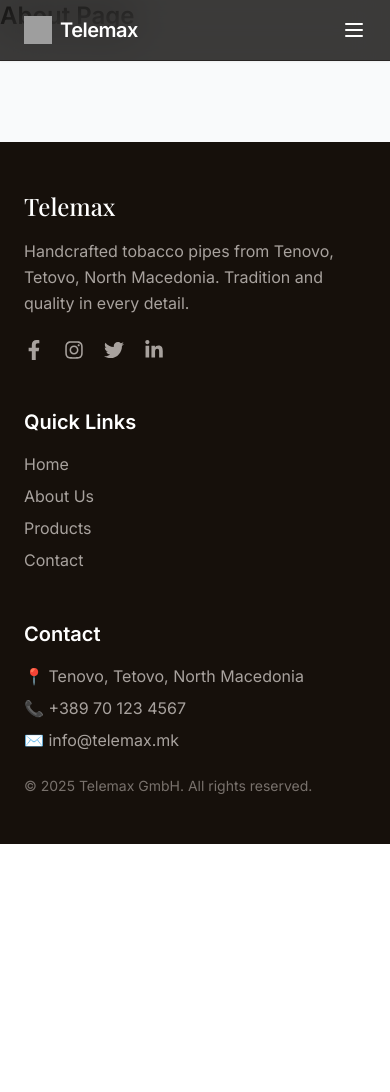
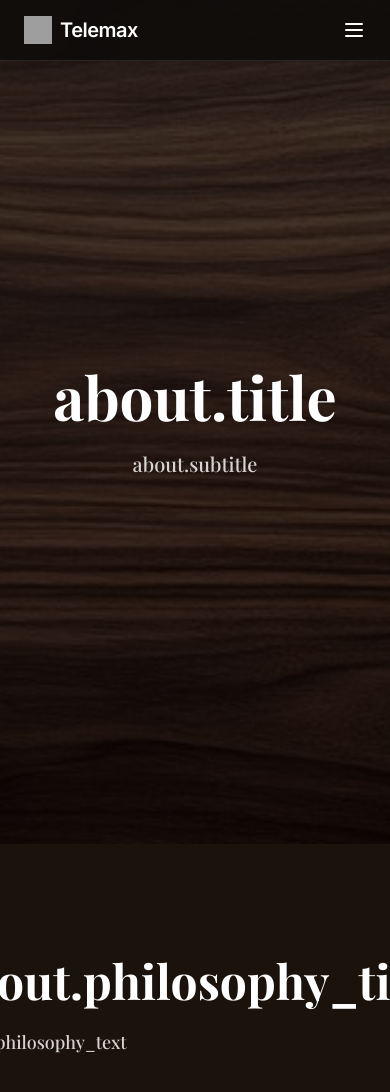
Before and after one commit to andet-art/telemax-web, a React (Vite) app: page /about in a window 390 px wide. Shown: the top 1092 px of the page. Before the commit the page ends 844 px from the top, so only its background shows below. Built offline with nearby package versions, Linux system fonts and the light colour scheme; grey boxes are pictures that could not be loaded.

Commit message:
made a rough about page

```diff
--- a/package.json
+++ b/package.json
@@ -17,7 +17,7 @@
     "axios": "^1.10.0",
     "class-variance-authority": "^0.7.1",
     "clsx": "^2.1.1",
-    "framer-motion": "^12.22.0",
+    "framer-motion": "^12.23.0",
     "gsap": "^3.13.0",
     "jwt-decode": "^4.0.0",
     "lucide-react": "^0.525.0",
@@ -26,6 +26,7 @@
     "react-dom": "^19.1.0",
     "react-hook-form": "^7.59.0",
     "react-icons": "^5.5.0",
+    "react-intersection-observer": "^9.16.0",
     "react-lazyload": "^3.2.1",
     "react-modal": "^3.16.3",
     "react-redux": "^9.2.0",
--- a/src/pages/About.tsx
+++ b/src/pages/About.tsx
@@ -1,3 +1,122 @@
-// src/pages/About.tsx
-const About = () => <h1 className="text-2xl font-bold">About Page</h1>;
+import { Link } from "react-router-dom";
+
+import { useEffect } from "react";
+import { motion } from "framer-motion";
+import Lenis from "@studio-freight/lenis";
+import { useLang } from "../context/LanguageContext";
+import { FaQuoteLeft } from "react-icons/fa";
+import teamImg from "../assets/artisan.jpg";
+import philosophyImg from "../assets/wood-bg.jpg";
+
+const About = () => {
+  const { t } = useLang();
+
+  useEffect(() => {
+    const lenis = new Lenis();
+    function raf(time: number) {
+      lenis.raf(time);
+      requestAnimationFrame(raf);
+    }
+    requestAnimationFrame(raf);
+  }, []);
+
+  return (
+    <div className="bg-[#1a120b] text-white font-serif overflow-hidden">
+      {/* Hero Section */}
+      <section
+        className="min-h-screen flex items-center justify-center text-center px-6 bg-cover bg-center relative"
+        style={{ backgroundImage: `url(${philosophyImg})` }}
+      >
+        <div className="absolute inset-0 bg-black/70" />
+        <motion.div
+          initial={{ opacity: 0, y: 50 }}
+          animate={{ opacity: 1, y: 0 }}
+          transition={{ duration: 1 }}
+          className="relative z-10 max-w-4xl"
+        >
+          <h1 className="text-6xl md:text-7xl font-extrabold mb-6">
+            {t("about.title") || "Crafting Stories in Every Pipe"}
+          </h1>
+          <p className="text-xl md:text-2xl text-stone-300">
+            {t("about.subtitle") || "Where tradition meets design excellence"}
+          </p>
+        </motion.div>
+      </section>
+
+      {/* Philosophy Section */}
+      <section className="py-28 px-6 md:px-16 max-w-7xl mx-auto flex flex-col md:flex-row gap-16 items-center">
+        <motion.div
+          initial={{ opacity: 0, x: -50 }}
+          whileInView={{ opacity: 1, x: 0 }}
+          transition={{ duration: 1 }}
+          className="md:w-1/2 space-y-6"
+        >
+          <h2 className="text-5xl font-bold mb-4">{t("about.philosophy_title") || "Our Philosophy"}</h2>
+          <p className="text-lg text-stone-300 leading-relaxed">
+            {t("about.philosophy_text") || `Each handcrafted piece is a reflection of our dedication to timeless quality and intentional design. Our philosophy is rooted in authenticity, sustainability, and the artistry passed down through generations.`}
+          </p>
+        </motion.div>
+        <motion.img
+          src={teamImg}
+          alt="Philosophy"
+          className="md:w-1/2 rounded-xl shadow-lg"
+          initial={{ opacity: 0, x: 50 }}
+          whileInView={{ opacity: 1, x: 0 }}
+          transition={{ duration: 1 }}
+        />
+      </section>
+
+      {/* Quote Section */}
+      <section className="bg-[#231a13] py-24 px-6 text-center">
+        <div className="max-w-4xl mx-auto">
+          <FaQuoteLeft className="mx-auto text-5xl text-amber-500 mb-6 opacity-70" />
+          <p className="text-2xl italic text-stone-300">
+            {t("about.quote") || "Design is not just what it looks like and feels like. Design is how it works."}
+          </p>
+          <p className="mt-4 font-semibold text-amber-500">— Steve Jobs</p>
+        </div>
+      </section>
+
+      {/* Team Section */}
+      <section className="py-28 px-6 md:px-16 max-w-7xl mx-auto">
+        <motion.h2
+          initial={{ opacity: 0 }}
+          whileInView={{ opacity: 1 }}
+          transition={{ duration: 0.8 }}
+          className="text-5xl font-bold text-center mb-16"
+        >
+          {t("about.team_title") || "Meet the Team"}
+        </motion.h2>
+        <div className="grid grid-cols-1 sm:grid-cols-2 md:grid-cols-3 gap-12">
+          {[1, 2, 3].map((_, i) => (
+            <motion.div
+              key={i}
+              whileHover={{ scale: 1.05 }}
+              transition={{ duration: 0.3 }}
+              className="bg-[#2a1d13] p-6 rounded-xl shadow-lg text-center"
+            >
+              <div className="w-32 h-32 mx-auto mb-4 rounded-full bg-stone-700" />
+              <h3 className="text-2xl font-semibold mb-1">John Doe</h3>
+              <p className="text-stone-400">Master Craftsman</p>
+            </motion.div>
+          ))}
+        </div>
+      </section>
+
+      {/* CTA Footer */}
+      <section className="bg-amber-600 py-16 px-6 text-center">
+        <h2 className="text-4xl md:text-5xl font-bold text-black mb-6">
+          {t("about.cta") || "Ready to experience the craft?"}
+        </h2>
+        <Link
+          to="/contact"
+          className="bg-black text-white px-10 py-4 rounded-full font-semibold hover:bg-gray-900 transition"
+        >
+          {t("about.cta_button") || "Get in Touch"}
+        </Link>
+      </section>
+    </div>
+  );
+};
+
 export default About;
```
Also changed, not shown: 1 other file (tests, documents, lock files or other folders).
